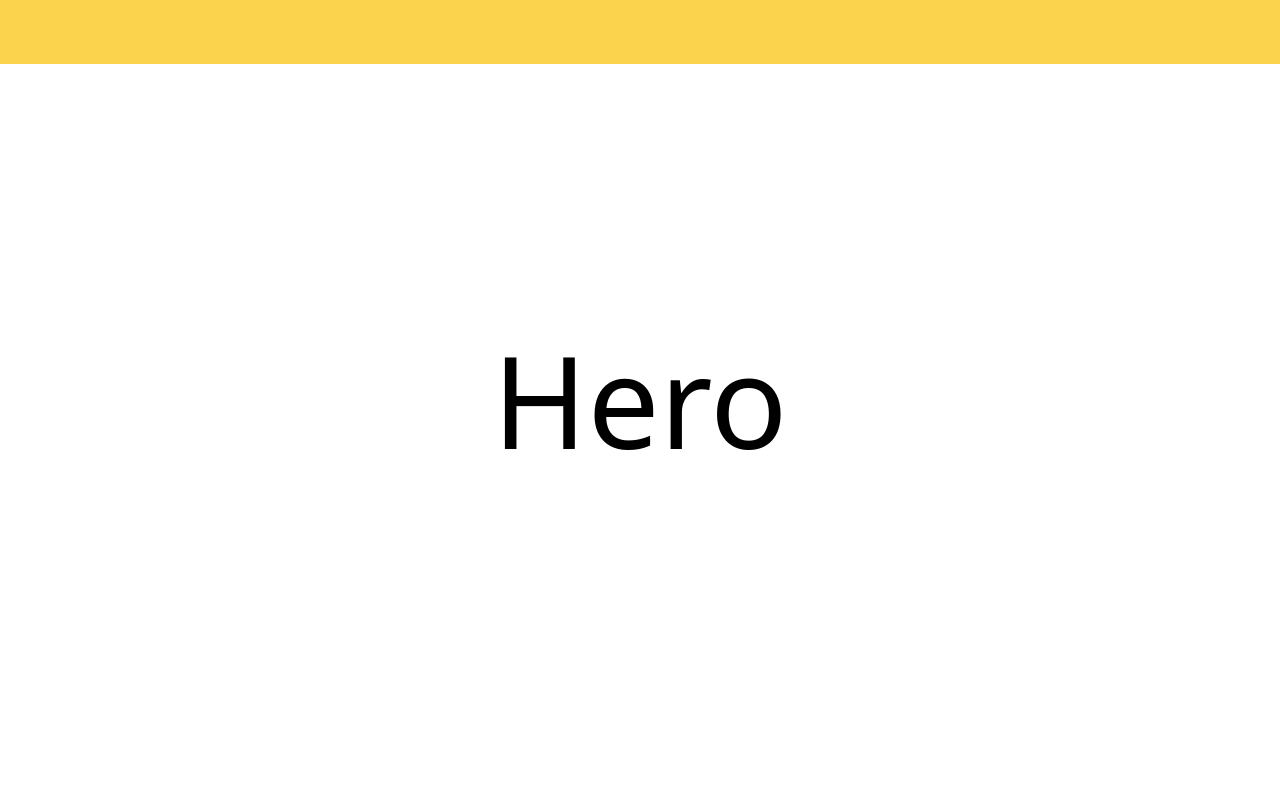
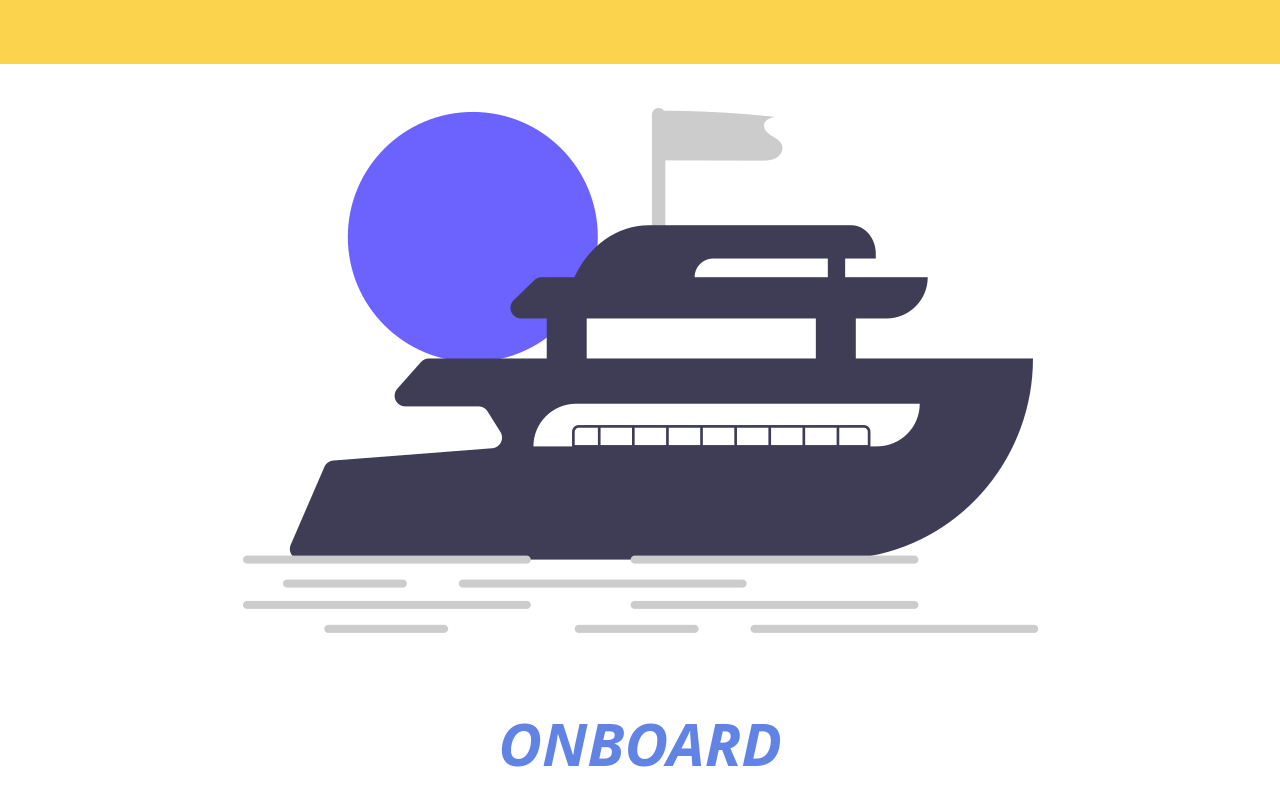
Before and after one commit to Ro5hi/tailwindcss-pg, a React (Create React App) app: page / in a window 1280 px wide. Shown: the top 800 px of the page. Built offline with nearby package versions, Linux system fonts and the light colour scheme.

Commit message:
added logo and title to hero

```diff
--- a/src/components/Hero.js
+++ b/src/components/Hero.js
@@ -3,8 +3,11 @@ import React from "react";
 const Hero = () => {
     return (
         <div className="bg-white h-screen flex justify-center items-center">
-            <div className="text-9xl">
-                Hero
+            <div className="">
+                <img src="/logo.png" alt="graphic"></img>
+                <div className="text-6xl text-center italic text-blue-700 text-opacity-70 font-bold">
+                    ONBOARD
+                </div>
             </div>
         </div>
     );
```
Also changed, not shown: public/logo.png (added).
